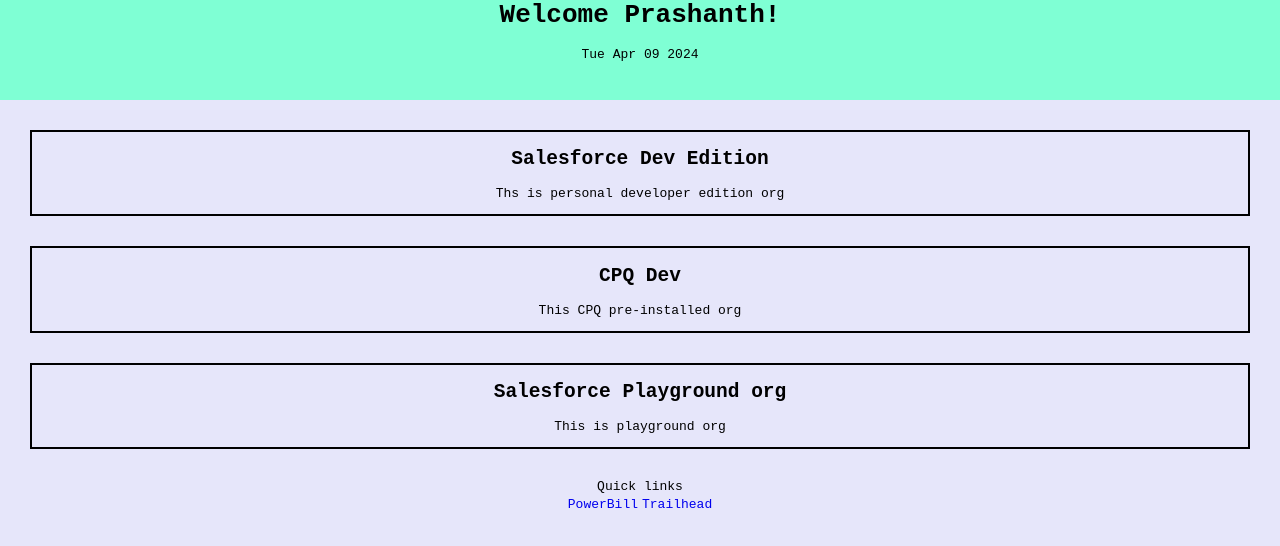
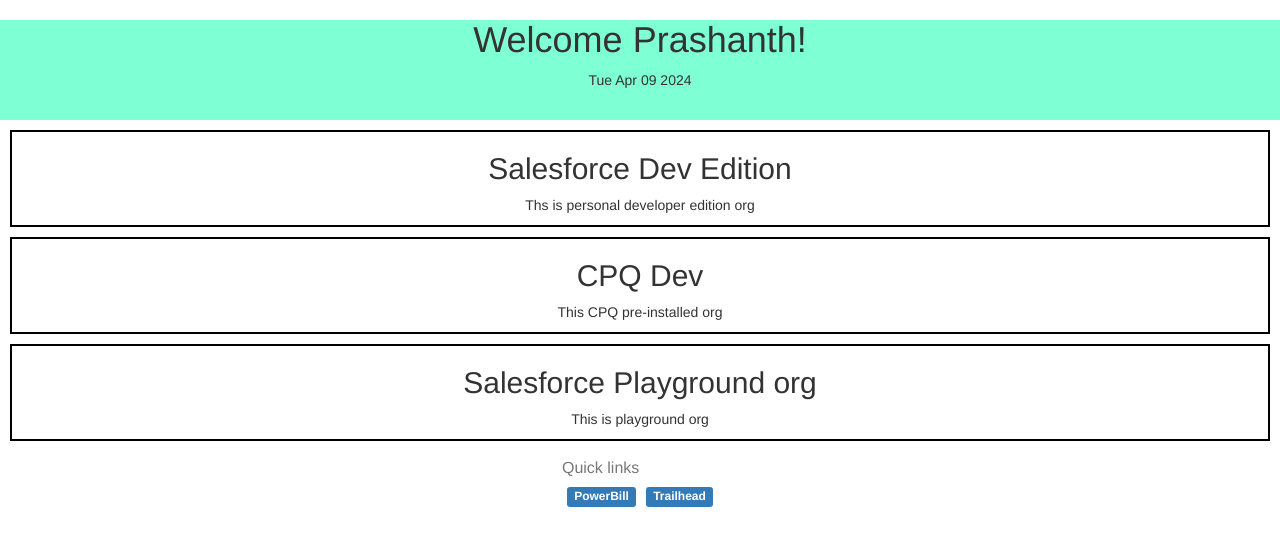
Before and after one commit to dsrprash/one-login, a plain HTML site: page index.html in a window 1280 px wide. Drawn offline with nearby package versions, Linux system fonts and the light colour scheme; no server answers.

Commit message:
added bootstrap & quick links with badges

```diff
--- a/index.html
+++ b/index.html
@@ -2,6 +2,9 @@
     <script src="scripts/script.js"></script>
     <link rel="stylesheet" href="styles/style.css">
     <link rel="icon" type="image/x-icon" href="images/favicon.png">
+    <link rel="stylesheet" href="https://maxcdn.bootstrapcdn.com/bootstrap/3.4.1/css/bootstrap.min.css">
+    <script src="https://ajax.googleapis.com/ajax/libs/jquery/3.7.1/jquery.min.js"></script>
+    <script src="https://maxcdn.bootstrapcdn.com/bootstrap/3.4.1/js/bootstrap.min.js"></script>
     <title>
         One-Login
     </title>
@@ -9,13 +12,17 @@
 </head>
 
 
-<body class="container" onload="initialize()">
+<body onload="initialize()">
 
     <!-- header banner -->
     <div class="heading-banner">
-        <strong><h1> Welcome Prashanth!</h1></strong>
+        <strong>
+            <h1> Welcome Prashanth!</h1>
+        </strong>
         <p id="date"> Sunday</p>
-        <i><p id="quote"></p></i>
+        <i>
+            <p id="quote"></p>
+        </i>
     </div>
 
     <!-- links to orgs / actions -->
@@ -29,18 +36,22 @@
         </div> -->
     </div>
 
-    <div>
-        <table  class="center">
+    <table class="center">
         <caption>Quick links</caption>
         <tbody>
             <tr>
-                    <td> <a href="https://www.billdesk.com/pgidsk/pgmerc/npdcl/NPDCLDetails.jsp"
-                            target="_blank">PowerBill</a></td>
-                    <td> <a href="https://trailhead.salesforce.com/en/home" target="_blank">Trailhead</a></td>
+                <td>
+                    <a href="https://www.billdesk.com/pgidsk/pgmerc/npdcl/NPDCLDetails.jsp" target="_blank">
+                        <span class="label label-primary">PowerBill</span>
+                    </a>
+                </td>
+                <td>
+                    <a href="https://trailhead.salesforce.com/en/home" target="_blank">
+                        <span class="label label-primary">Trailhead</span>
+                    </a>
+                </td>
             </tr>
         </tbody>
 
     </table>
-    </div>
-
 </body>
--- a/styles/style.css
+++ b/styles/style.css
@@ -14,7 +14,7 @@
 }
 .card{
     border: 2px solid black;
-    margin: 30px 30px 30px 30px;
+    margin: 10px 10px 10px 10px;
     text-align: center;
     cursor: pointer;
 }
@@ -27,4 +27,7 @@
 .center {
     margin-left: auto;
     margin-right: auto;
-  }
+}
+td {
+    padding: 5px !important;
+}
```
Lines whose indentation alone changed are shown as unchanged.
